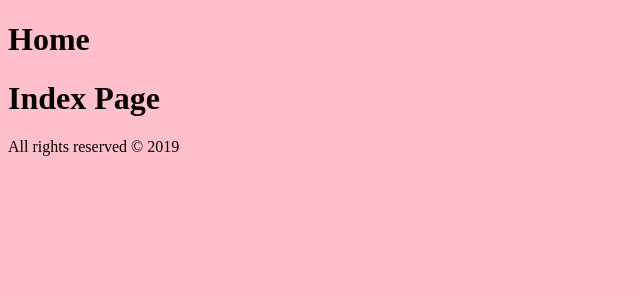
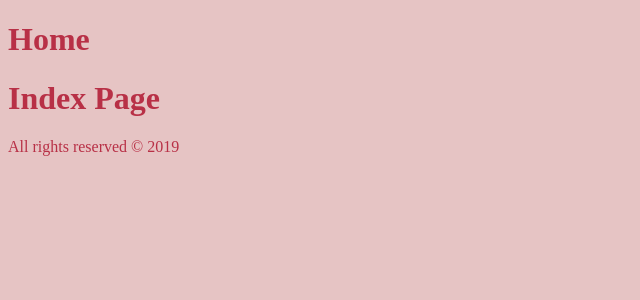
Before and after one commit to skasarova/Css-Advanced, a Jekyll site: the page built from index.html, in a window 1280 px wide. Shown: the top 300 px of the page, without its empty margins (0-640 px from the left). Built offline with Jekyll 4.4.1, drawn with Linux system fonts in a browser that asks for light colours.

Commit message:
Changed color of background and text

```diff
--- a/css/style.css
+++ b/css/style.css
@@ -1,3 +1,4 @@
 body{
-    background-color: pink
+    background-color: rgb(230, 196, 196);
+    color: rgb(184, 48, 70);
 }
--- a/docs/css/style.css
+++ b/docs/css/style.css
@@ -1,3 +1,4 @@
 body{
-    background-color: pink
+    background-color: rgb(230, 196, 196);
+    color: rgb(184, 48, 70);
 }
```
Also changed, not shown: docs/feed.xml (+1 -1 lines).
